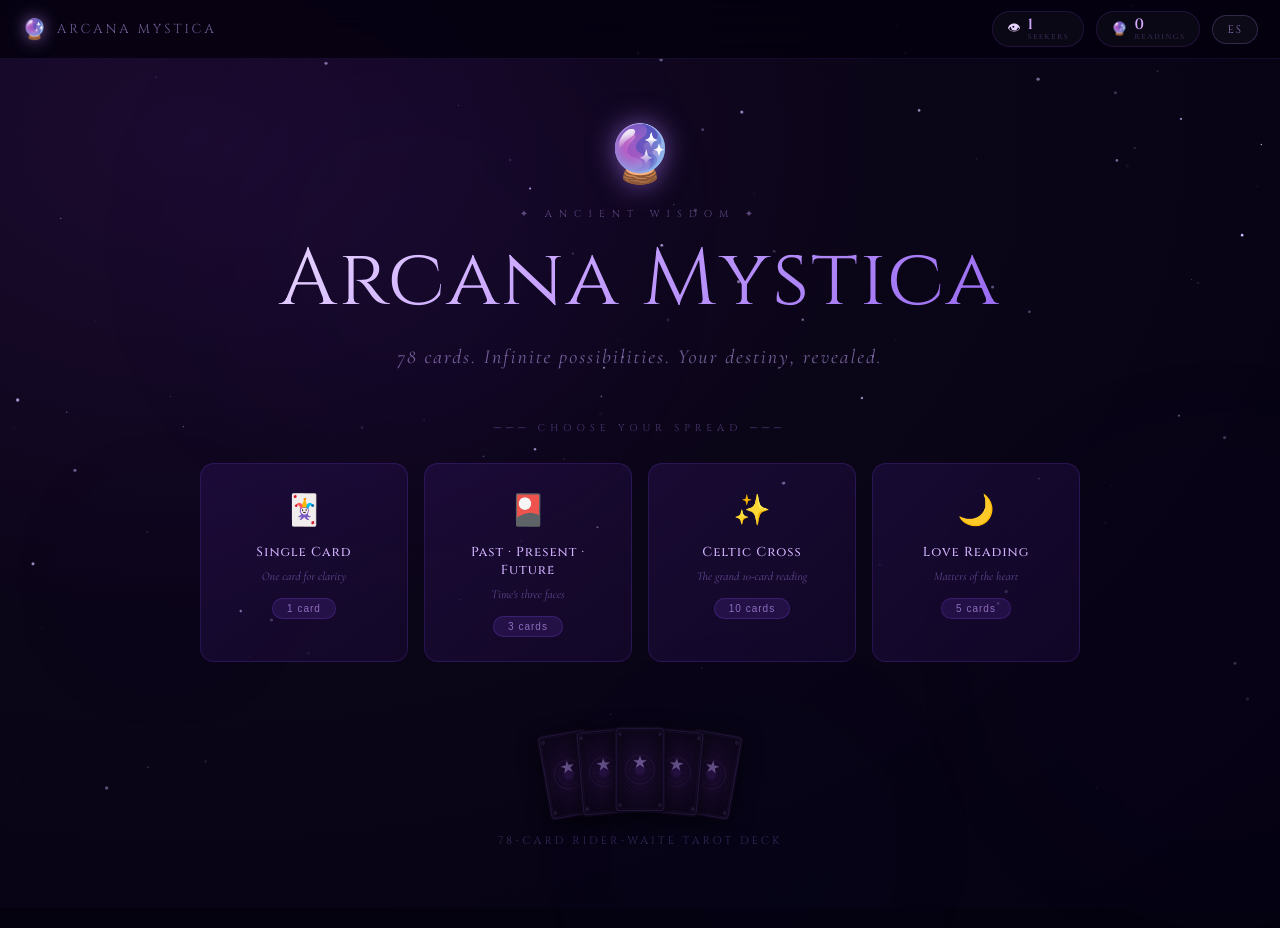
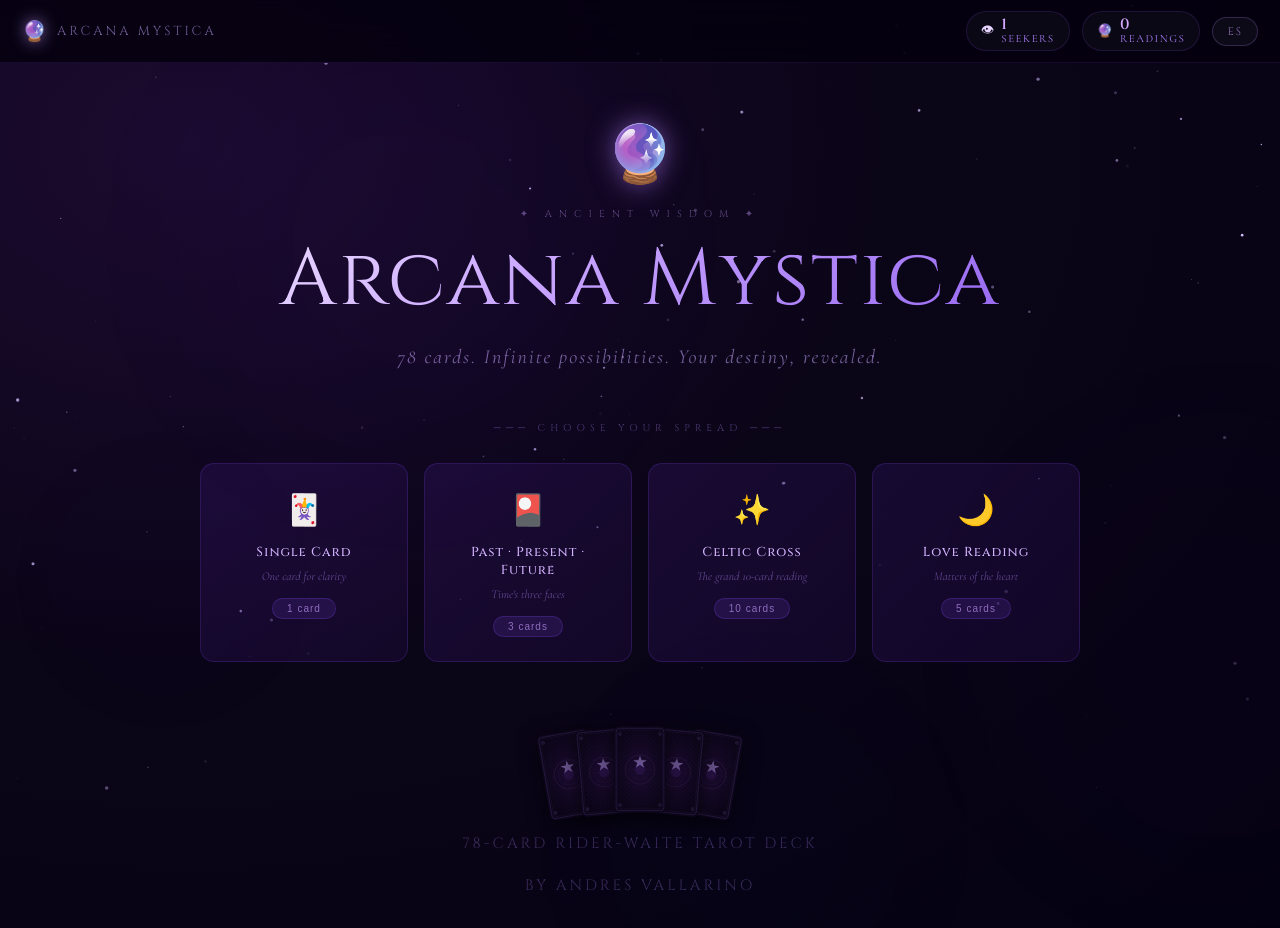
Before and after one commit to AndyV01/arcana-mystica, a React (Vite) app: page / in a window 1280 px wide. Shown: the top 928 px of the page. Built offline with nearby package versions, Linux system fonts and the light colour scheme.

Commit message:
add credit

```diff
--- a/src/App.jsx
+++ b/src/App.jsx
@@ -203,7 +203,7 @@ export default function App() {
                 <div style={{ fontSize:"15px", fontWeight:"bold", color:"#d4a8ff", fontFamily:"'Cinzel','Georgia',serif", lineHeight:1, animation:`statCount 0.4s ease` }}>
                   {val.toLocaleString()}
                 </div>
-                <div style={{ fontSize:"8px", letterSpacing:"1.5px", color:"rgba(180,140,255,0.35)", textTransform:"uppercase" }}>
+                <div style={{ fontSize:"11px", letterSpacing:"1.5px", color:"rgb(170, 126, 251)", textTransform:"uppercase" }}>
                   {label}
                 </div>
               </div>
@@ -312,8 +312,11 @@ export default function App() {
                   </div>
                 ))}
               </div>
-              <p style={{ fontSize:"11px", color:"rgba(180,140,255,0.28)", letterSpacing:"3px", textTransform:"uppercase", fontFamily:"'Cinzel','Georgia',serif" }}>
+              <p style={{ fontSize:"15px", color:"rgba(180,140,255,0.28)", letterSpacing:"3px", textTransform:"uppercase", fontFamily:"'Cinzel','Georgia',serif" }}>
                 {t.deckLabel}
+                <br />
+                <br />
+                by Andres Vallarino
               </p>
             </div>
           </div>
```
Also changed, not shown: 1 other file (tests, documents, lock files or other folders).
